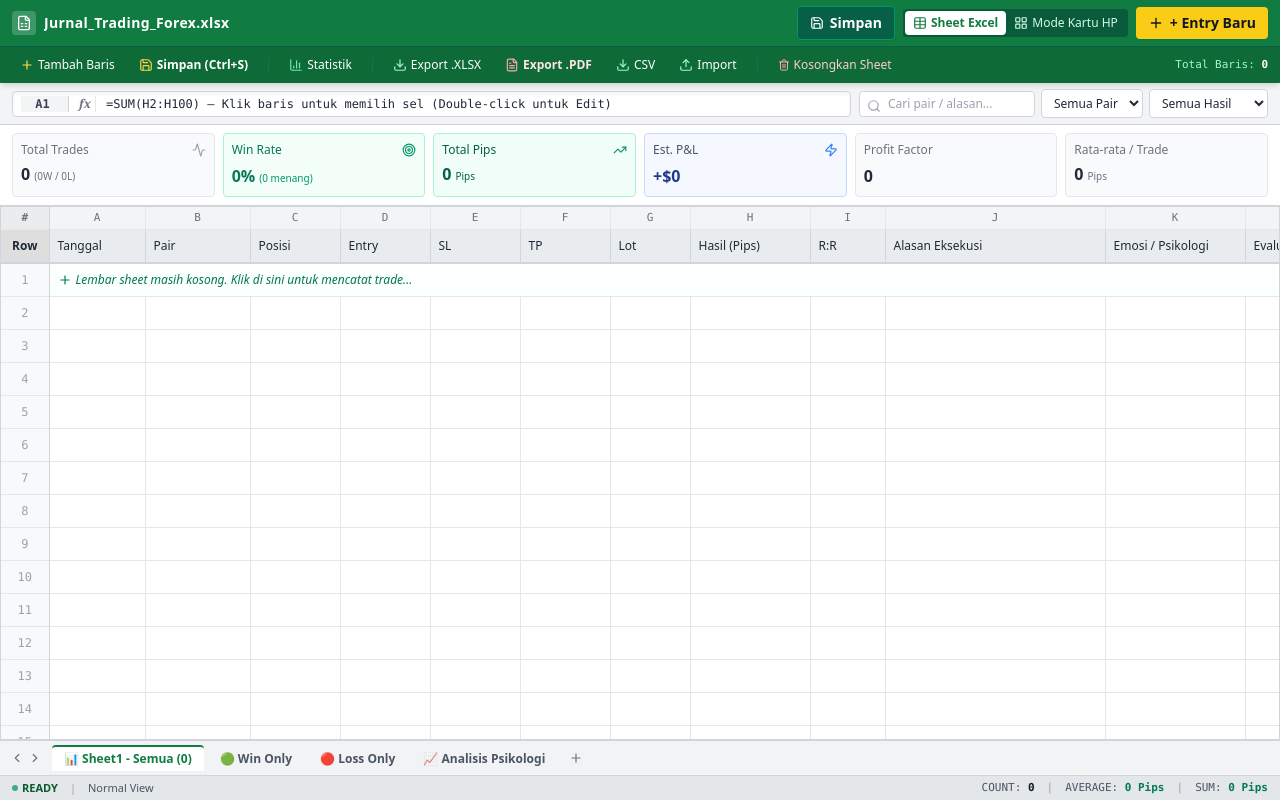
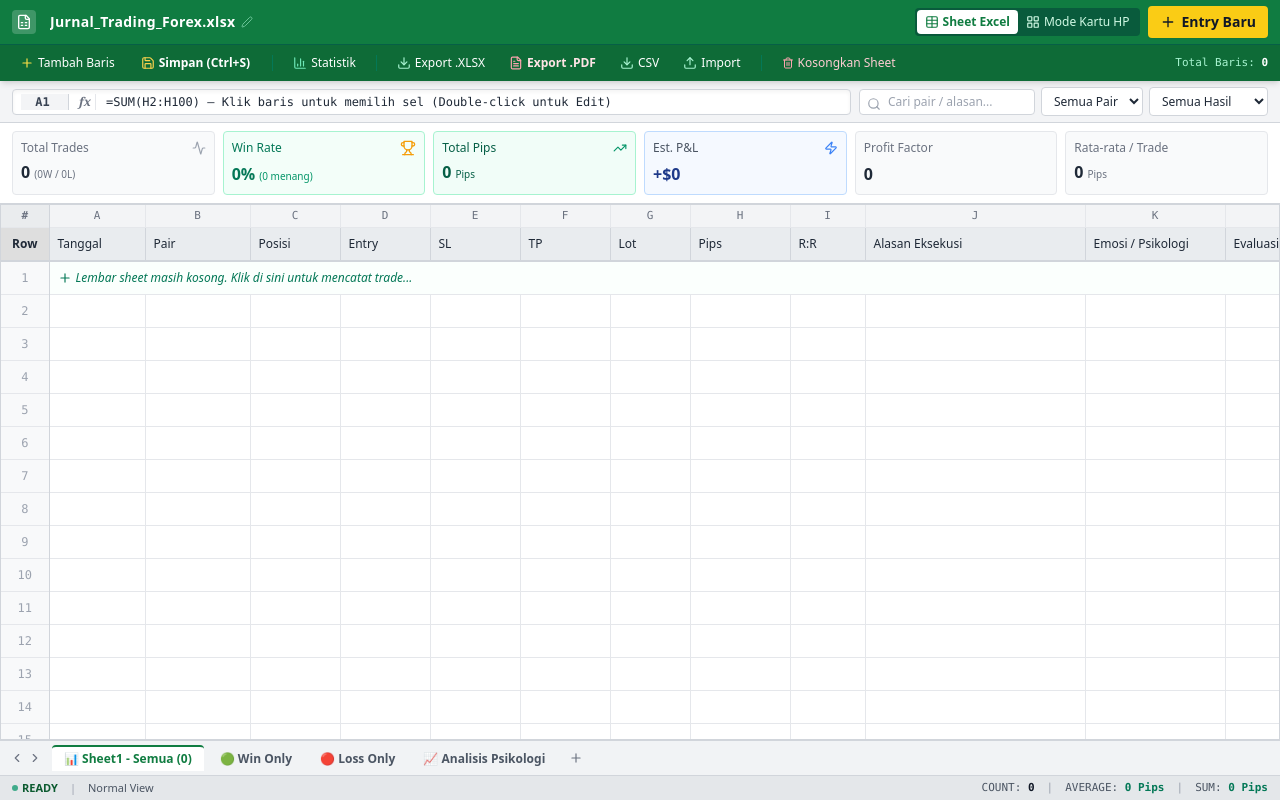
Before and after one commit to dimasu21/myfxjurnal, a React (Vite) app: page / in a window 1280 px wide. Built offline with nearby package versions, Linux system fonts and the light colour scheme.

Commit message:
feat: editable title CRUD, remove duplicate save, single plus on entry, trophy icon for win rate, rename column to Pips

```diff
--- a/src/App.tsx
+++ b/src/App.tsx
@@ -13,6 +13,13 @@ import { AnalyticsModal } from './components/AnalyticsModal';
 import { Plus } from 'lucide-react';
 
 export default function App() {
+  // Document title dengan dukungan CRUD / rename
+  const [documentTitle, setDocumentTitle] = useState<string>(() => {
+    return typeof window !== 'undefined'
+      ? localStorage.getItem('forex_journal_doc_title') || 'Jurnal_Trading_Forex.xlsx'
+      : 'Jurnal_Trading_Forex.xlsx';
+  });
+
   // Data trades default kosong (tanpa dummy data awal)
   const [trades, setTrades] = useState<Trade[]>([]);
   const [hasUnsavedChanges, setHasUnsavedChanges] = useState(false);
@@ -60,6 +67,16 @@ export default function App() {
       setActiveView('cards');
     }
   }, []);
+
+  // Update Judul Dokumen (CRUD Judul)
+  const handleUpdateTitle = (newTitle: string) => {
+    setDocumentTitle(newTitle);
+    try {
+      localStorage.setItem('forex_journal_doc_title', newTitle);
+    } catch (e) {
+      console.error(e);
+    }
+  };
 
   // Keyboard shortcut: Ctrl + S / Cmd + S untuk Simpan Manual
   useEffect(() => {
@@ -197,12 +214,15 @@ export default function App() {
     }
   };
 
+  const cleanBaseName = documentTitle.replace(/\.[^/.]+$/, '');
+
   const handleExportExcel = () => {
     if (trades.length === 0) {
       alert('Belum ada data trade untuk diekspor!');
       return;
     }
-    exportToExcel(trades);
+    const filename = documentTitle.endsWith('.xlsx') ? documentTitle : `${documentTitle}.xlsx`;
+    exportToExcel(trades, filename);
   };
 
   const handleExportCsv = () => {
@@ -210,7 +230,7 @@ export default function App() {
       alert('Belum ada data trade untuk diekspor!');
       return;
     }
-    exportToCsv(trades);
+    exportToCsv(trades, `${cleanBaseName}.csv`);
   };
 
   const handleExportPdf = () => {
@@ -218,7 +238,7 @@ export default function App() {
       alert('Belum ada data trade untuk diekspor ke PDF!');
       return;
     }
-    exportToPdf(trades);
+    exportToPdf(trades, `${cleanBaseName}.pdf`);
   };
 
   const handleImportClick = () => {
@@ -257,8 +277,10 @@ export default function App() {
         onChange={handleFileChange}
       />
 
-      {/* Excel Ribbon Top Header dengan Tombol Simpan Manual & Export PDF */}
+      {/* Excel Ribbon Top Header dengan CRUD Judul Dokumen */}
       <ExcelHeader
+        documentTitle={documentTitle}
+        onUpdateTitle={handleUpdateTitle}
         onOpenNewModal={handleAddNew}
         onOpenAnalytics={() => setIsAnalyticsOpen(true)}
         onExportExcel={handleExportExcel}
--- a/src/components/ExcelHeader.tsx
+++ b/src/components/ExcelHeader.tsx
@@ -1,4 +1,4 @@
-import React from 'react';
+import React, { useState, useRef, useEffect } from 'react';
 import {
   FileSpreadsheet,
   Download,
@@ -11,10 +11,16 @@ import {
   Save,
   CheckCircle2,
   AlertCircle,
-  FileText
+  FileText,
+  Edit2,
+  Check,
+  X,
+  RotateCcw
 } from 'lucide-react';
 
 interface ExcelHeaderProps {
+  documentTitle: string;
+  onUpdateTitle: (newTitle: string) => void;
   onOpenNewModal: () => void;
   onOpenAnalytics: () => void;
   onExportExcel: () => void;
@@ -31,6 +37,8 @@ interface ExcelHeaderProps {
 }
 
 export const ExcelHeader: React.FC<ExcelHeaderProps> = ({
+  documentTitle,
+  onUpdateTitle,
   onOpenNewModal,
   onOpenAnalytics,
   onExportExcel,
@@ -45,47 +53,108 @@ export const ExcelHeader: React.FC<ExcelHeaderProps> = ({
   setActiveView,
   totalTrades
 }) => {
+  const [isEditingTitle, setIsEditingTitle] = useState(false);
+  const [titleInput, setTitleInput] = useState(documentTitle);
+  const titleInputRef = useRef<HTMLInputElement>(null);
+
+  useEffect(() => {
+    setTitleInput(documentTitle);
+  }, [documentTitle]);
+
+  useEffect(() => {
+    if (isEditingTitle) {
+      titleInputRef.current?.focus();
+      titleInputRef.current?.select();
+    }
+  }, [isEditingTitle]);
+
+  const handleSaveTitle = () => {
+    const trimmed = titleInput.trim();
+    if (trimmed) {
+      onUpdateTitle(trimmed);
+    } else {
+      setTitleInput(documentTitle);
+    }
+    setIsEditingTitle(false);
+  };
+
+  const handleCancelTitle = () => {
+    setTitleInput(documentTitle);
+    setIsEditingTitle(false);
+  };
+
+  const handleKeyDown = (e: React.KeyboardEvent) => {
+    if (e.key === 'Enter') {
+      handleSaveTitle();
+    } else if (e.key === 'Escape') {
+      handleCancelTitle();
+    }
+  };
+
   return (
     <header className="bg-excel-green text-white shadow-md select-none sticky top-0 z-30">
       {/* Top Title Bar ala Excel */}
       <div className="px-3 py-1.5 flex items-center justify-between border-b border-emerald-800 text-xs sm:text-sm">
-        <div className="flex items-center gap-2 overflow-hidden">
-          <div className="bg-white/20 p-1 rounded flex items-center justify-center">
+        {/* Document Title Area (CRUD Judul) */}
+        <div className="flex items-center gap-2 overflow-hidden max-w-[65%] sm:max-w-md">
+          <div className="bg-white/20 p-1 rounded flex items-center justify-center shrink-0">
             <FileSpreadsheet className="w-4 h-4 text-white" />
           </div>
-          <span className="font-semibold tracking-wide truncate">
-            Jurnal_Trading_Forex.xlsx
-          </span>
+
+          {isEditingTitle ? (
+            <div className="flex items-center gap-1">
+              <input
+                ref={titleInputRef}
+                type="text"
+                value={titleInput}
+                onChange={(e) => setTitleInput(e.target.value)}
+                onKeyDown={handleKeyDown}
+                className="bg-white text-gray-900 font-semibold px-2 py-0.5 rounded text-xs focus:outline-none ring-2 ring-yellow-400"
+                placeholder="Nama dokumen..."
+              />
+              <button
+                onClick={handleSaveTitle}
+                className="p-1 hover:bg-white/20 rounded text-emerald-200 hover:text-white"
+                title="Simpan nama"
+              >
+                <Check className="w-3.5 h-3.5 text-yellow-300" />
+              </button>
+              <button
+                onClick={handleCancelTitle}
+                className="p-1 hover:bg-white/20 rounded text-rose-200 hover:text-white"
+                title="Batal"
+              >
+                <X className="w-3.5 h-3.5" />
+              </button>
+            </div>
+          ) : (
+            <div
+              onClick={() => setIsEditingTitle(true)}
+              className="group flex items-center gap-1.5 cursor-pointer py-0.5 px-1.5 rounded hover:bg-white/10 transition-colors truncate"
+              title="Klik untuk mengubah nama lembar kerja (CRUD Judul)"
+            >
+              <span className="font-semibold tracking-wide truncate">
+                {documentTitle}
+              </span>
+              <Edit2 className="w-3 h-3 text-emerald-200 opacity-60 group-hover:opacity-100 transition-opacity shrink-0" />
+            </div>
+          )}
 
           {/* Indikator Status Save: Hanya tampil jika ada perubahan atau baru saja disimpan */}
           {hasUnsavedChanges && (
-            <span className="inline-flex items-center gap-1 text-[11px] bg-amber-400 text-gray-900 font-bold px-2 py-0.5 rounded shadow-xs animate-pulse">
+            <span className="inline-flex items-center gap-1 text-[11px] bg-amber-400 text-gray-900 font-bold px-2 py-0.5 rounded shadow-xs shrink-0 animate-pulse">
               <AlertCircle className="w-3 h-3 text-amber-900" /> Belum Disimpan
             </span>
           )}
           {isSaveSuccess && !hasUnsavedChanges && (
-            <span className="inline-flex items-center gap-1 text-[11px] bg-emerald-800 text-emerald-200 px-2 py-0.5 rounded font-medium">
+            <span className="inline-flex items-center gap-1 text-[11px] bg-emerald-800 text-emerald-200 px-2 py-0.5 rounded font-medium shrink-0">
               <CheckCircle2 className="w-3 h-3 text-emerald-300" /> Tersimpan
             </span>
           )}
         </div>
 
-        {/* Action Buttons Top Right */}
-        <div className="flex items-center gap-1.5 sm:gap-2">
-          {/* Tombol Simpan Manual (Save Disket) */}
-          <button
-            onClick={onManualSave}
-            className={`flex items-center gap-1.5 px-3 py-1.5 rounded text-xs sm:text-sm font-bold transition-all shadow-sm active:scale-95 ${
-              hasUnsavedChanges
-                ? 'bg-amber-400 hover:bg-amber-300 text-gray-900 ring-2 ring-white ring-offset-1 ring-offset-emerald-800'
-                : 'bg-emerald-800 hover:bg-emerald-700 text-white border border-emerald-600'
-            }`}
-            title="Simpan perubahan data (Ctrl + S)"
-          >
-            <Save className="w-3.5 h-3.5" />
-            <span>Simpan</span>
-          </button>
-
+        {/* Action Buttons Top Right (Tanpa tombol save ganda, hanya view toggle & single Entry Baru) */}
+        <div className="flex items-center gap-2">
           {/* View Toggle on Mobile */}
           <div className="flex bg-emerald-900/70 p-0.5 rounded text-xs">
             <button
@@ -110,18 +179,18 @@ export const ExcelHeader: React.FC<ExcelHeaderProps> = ({
             </button>
           </div>
 
-          {/* Tombol Tambah Entry Baru */}
+          {/* Tombol Tambah Entry Baru (Hanya 1 icon plus) */}
           <button
             onClick={onOpenNewModal}
             className="flex items-center gap-1.5 bg-yellow-400 hover:bg-yellow-300 text-gray-900 font-bold px-3 py-1.5 rounded text-xs sm:text-sm transition-all shadow-sm active:scale-95"
           >
             <Plus className="w-4 h-4" />
-            <span className="font-semibold">+ Entry Baru</span>
+            <span>Entry Baru</span>
           </button>
         </div>
       </div>
 
-      {/* Excel Ribbon Quick Action Bar */}
+      {/* Excel Ribbon Quick Action Bar (Tombol Simpan utama hanya ada di sini) */}
       <div className="bg-[#0e6b37] px-3 py-1.5 flex items-center justify-between gap-2 overflow-x-auto text-xs scrollbar-none">
         <div className="flex items-center gap-1 sm:gap-2 shrink-0">
           <button
@@ -134,9 +203,14 @@ export const ExcelHeader: React.FC<ExcelHeaderProps> = ({
 
           <button
             onClick={onManualSave}
-            className="flex items-center gap-1 px-2 py-1 hover:bg-white/15 rounded text-white transition-colors font-semibold"
+            className={`flex items-center gap-1 px-2.5 py-1 rounded text-white transition-all font-semibold ${
+              hasUnsavedChanges
+                ? 'bg-amber-400 hover:bg-amber-300 text-gray-900 shadow-xs ring-1 ring-white'
+                : 'hover:bg-white/15'
+            }`}
+            title="Simpan data ke perangkat (Ctrl+S)"
           >
-            <Save className="w-3.5 h-3.5 text-amber-300" />
+            <Save className={`w-3.5 h-3.5 ${hasUnsavedChanges ? 'text-gray-900' : 'text-amber-300'}`} />
             <span>Simpan (Ctrl+S)</span>
           </button>
 
--- a/src/components/StatsBar.tsx
+++ b/src/components/StatsBar.tsx
@@ -1,5 +1,5 @@
 import React from 'react';
-import { TrendingUp, TrendingDown, Target, Zap, Activity } from 'lucide-react';
+import { TrendingUp, TrendingDown, Trophy, Zap, Activity } from 'lucide-react';
 import { Trade } from '../types/trade';
 import { calculateStats } from '../utils/calculations';
 
@@ -28,11 +28,11 @@ export const StatsBar: React.FC<StatsBarProps> = ({ trades }) => {
           </div>
         </div>
 
-        {/* Win Rate */}
+        {/* Win Rate dengan Icon Piala (Trophy) */}
         <div className="bg-emerald-50/60 border border-emerald-200 rounded p-2 flex flex-col justify-between">
           <div className="text-emerald-700 flex items-center justify-between font-medium">
             <span>Win Rate</span>
-            <Target className="w-3.5 h-3.5 text-emerald-600" />
+            <Trophy className="w-4 h-4 text-amber-500" />
           </div>
           <div className="flex items-baseline gap-1 mt-1">
             <span className="text-base font-extrabold text-emerald-700">
--- a/src/components/TradeModal.tsx
+++ b/src/components/TradeModal.tsx
@@ -390,7 +390,7 @@ export const TradeModal: React.FC<TradeModalProps> = ({
 
             <div>
               <label className="block text-xs font-semibold text-gray-700 mb-1">
-                Hasil Akhir (Pips) *
+                Pips *
               </label>
               <div className="relative">
                 <input
--- a/src/components/TradeTable.tsx
+++ b/src/components/TradeTable.tsx
@@ -19,7 +19,7 @@ const COLUMN_HEADERS = [
   { col: 'E', name: 'SL', key: 'sl', width: 'w-24 min-w-[90px]' },
   { col: 'F', name: 'TP', key: 'tp', width: 'w-24 min-w-[90px]' },
   { col: 'G', name: 'Lot', key: 'lot', width: 'w-20 min-w-[80px]' },
-  { col: 'H', name: 'Hasil (Pips)', key: 'pips', width: 'w-32 min-w-[120px]' },
+  { col: 'H', name: 'Pips', key: 'pips', width: 'w-28 min-w-[100px]' },
   { col: 'I', name: 'R:R', key: 'riskReward', width: 'w-20 min-w-[75px]' },
   { col: 'J', name: 'Alasan Eksekusi', key: 'alasan', width: 'w-64 min-w-[220px]' },
   { col: 'K', name: 'Emosi / Psikologi', key: 'emosi', width: 'w-40 min-w-[140px]' },
```
